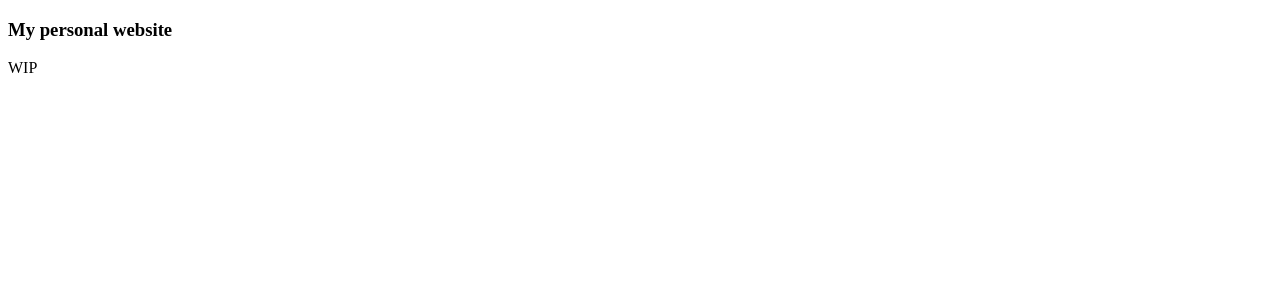
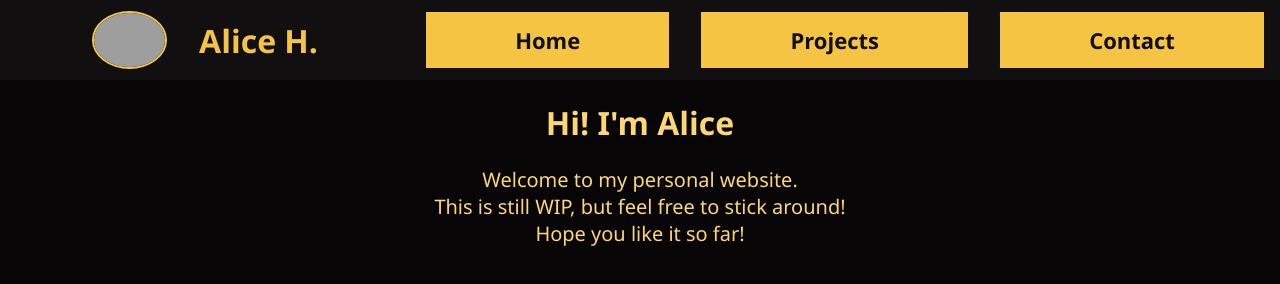
Before and after one commit to aisyshk/aisys, a plain HTML site: page index.html in a window 1280 px wide. Drawn offline with Linux system fonts and the light colour scheme; grey boxes are pictures that could not be loaded.

Commit message:
initialize website with header + example bio

```diff
--- /dev/null
+++ b/css/style.css
@@ -0,0 +1,110 @@
+:root {
+    --primary-color: rgb(245, 196, 67) !important;
+    --secondary-color: rgb(161, 134, 62) !important;
+    --text-primary: rgb(17, 15, 16) !important;
+    --text-secondary: rgb(252, 215, 116) !important;
+    --nav-dark: rgb(17, 15, 16) !important;
+    --nav-button-border: rgb(61, 49, 24) !important;
+    --background-color: rgb(7, 5, 6) !important;
+    font-family: 'Segoe UI', Tahoma, Geneva, Verdana, sans-serif;
+}
+
+* {
+    box-sizing: border-box;
+}
+
+body {
+    background-color: var(--background-color);
+    height: 100vh;
+    margin: 0;
+    overflow: hidden;
+    z-index: 1;
+}
+
+a {
+    text-decoration: none;
+}
+
+p {
+    font-size: 20px;
+}
+
+.nav {
+    display: flex;
+    flex-direction: row;
+    width: 100%;
+    height: 10%;
+    z-index: 2;
+}
+
+.nav-centered {
+    padding: 2rem 1rem;
+    display: flex;
+    gap: 2rem;
+    align-items: center;
+    justify-content: center;
+}
+
+.nav-dark {
+    background-color: var(--nav-dark);
+    color: var(--text-primary);
+}
+
+.nav-item {
+    flex-grow: 1;
+    justify-content: flex-start;
+    gap: 1rem;
+}
+
+.nav-info {
+    width: 100%;
+    height: 100%;
+    display: flex;
+    align-items: center;
+    justify-content: center;
+    gap: 2rem;
+}
+
+.nav-profile {
+    border: 2px solid var(--primary-color);
+    border-radius: 50%;
+    width: 75px;
+}
+
+.nav-name {
+    color: var(--primary-color);
+}
+
+.nav-button {
+    color: var(--text-primary);
+    background-color: var(--primary-color);
+    display: block;
+    padding: 10px;
+    border: 3px solid var(--primary-color);
+    text-align: center;
+    font-weight: 600;
+    font-size: 22px;
+    transition: 100ms;
+}
+
+.nav-button:hover {
+    color: var(--text-secondary);
+    background-color: var(--secondary-color);
+    padding: 15px;
+    font-size: 24px;
+    box-shadow: 0 0 30px var(--secondary-color);
+    border: 3px solid var(--primary-color);
+}
+
+.breadcrumbs {
+    display: flex;
+    flex-direction: row;
+    width: 100%;
+    height: 5%;
+    z-index: 3;
+}
+
+main {
+    color: var(--text-secondary);
+    text-align: center;
+}
--- a/index.html
+++ b/index.html
@@ -1,10 +1,39 @@
 <!DOCTYPE html>
 <html lang="en-us">
 <head>
-
+    <title>aisys</title>
+    <link rel="stylesheet" href="./css/style.css" />
+    <link rel="icon" type="image/x-icon" href="./content/favicon.svg" />
+    <meta charset="utf-8" />
+    <meta http-equiv="X-UA-Compatible" content="ie-edge" />
 </head>
 <body>
-    <h3>My personal website</h3>
-    <p>WIP</p>
+    <div class="nav nav-centered nav-dark">
+        <div class="nav-item">
+            <div class="nav-info">
+                <img class="nav-profile" alt="profile_picture" src="https://avatars.githubusercontent.com/u/123821243?v=4" />
+                <h1 class="nav-name">Alice H.</h1>
+            </div>
+        </div>
+        <div class="nav-item">
+            <a class="nav-button" href="." target="_blank">Home</a>
+        </div>
+        <div class="nav-item">
+            <a class="nav-button" href="./projects.html" target="_blank">Projects</a>
+        </div>
+        <div class="nav-item">
+            <a class="nav-button" href="./contact.html" target="_blank">Contact</a>
+        </div>
+    </div>
+    <main>
+        <h1>Hi! I'm Alice</h1>
+        <p>
+            Welcome to my personal website.
+            <br />
+            This is still WIP, but feel free to stick around!
+            <br />
+            Hope you like it so far!
+        </p>
+    </main>
 </body>
 </html>
```
